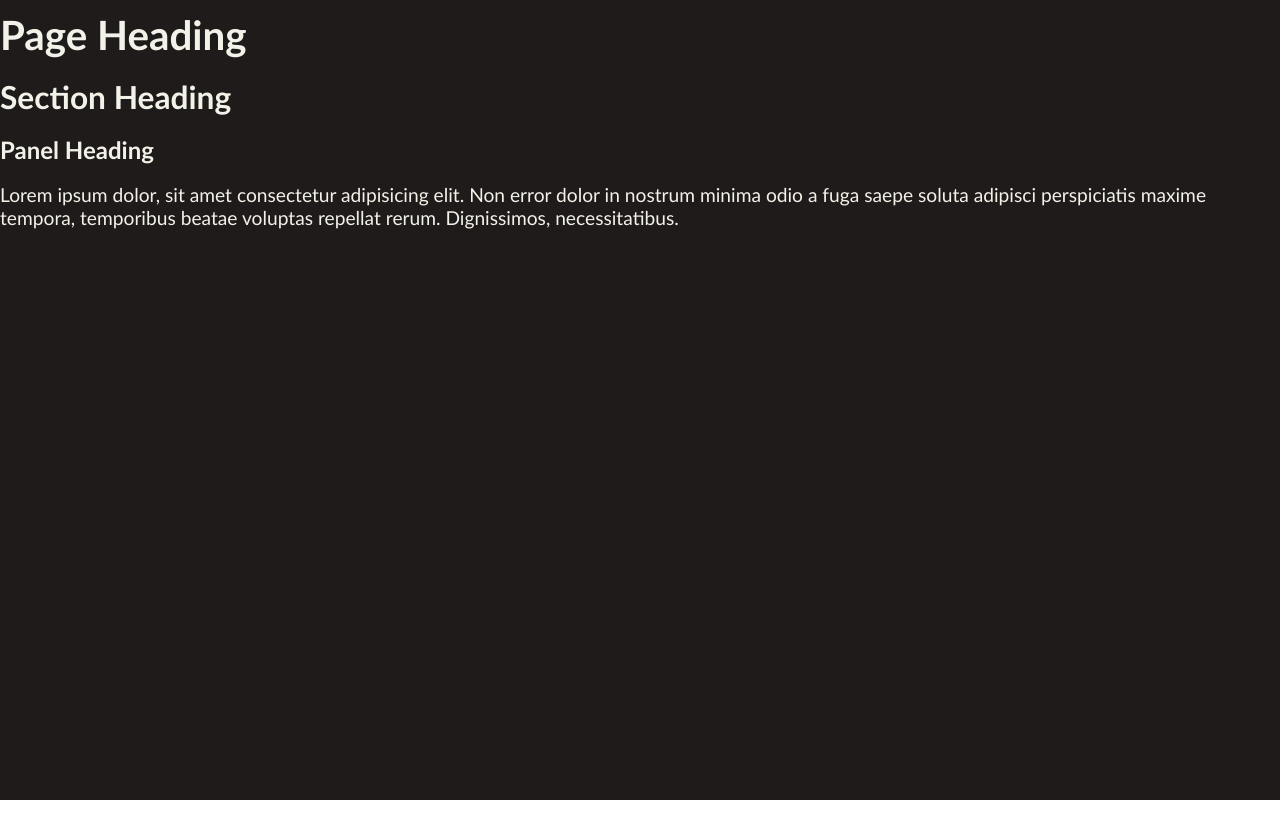
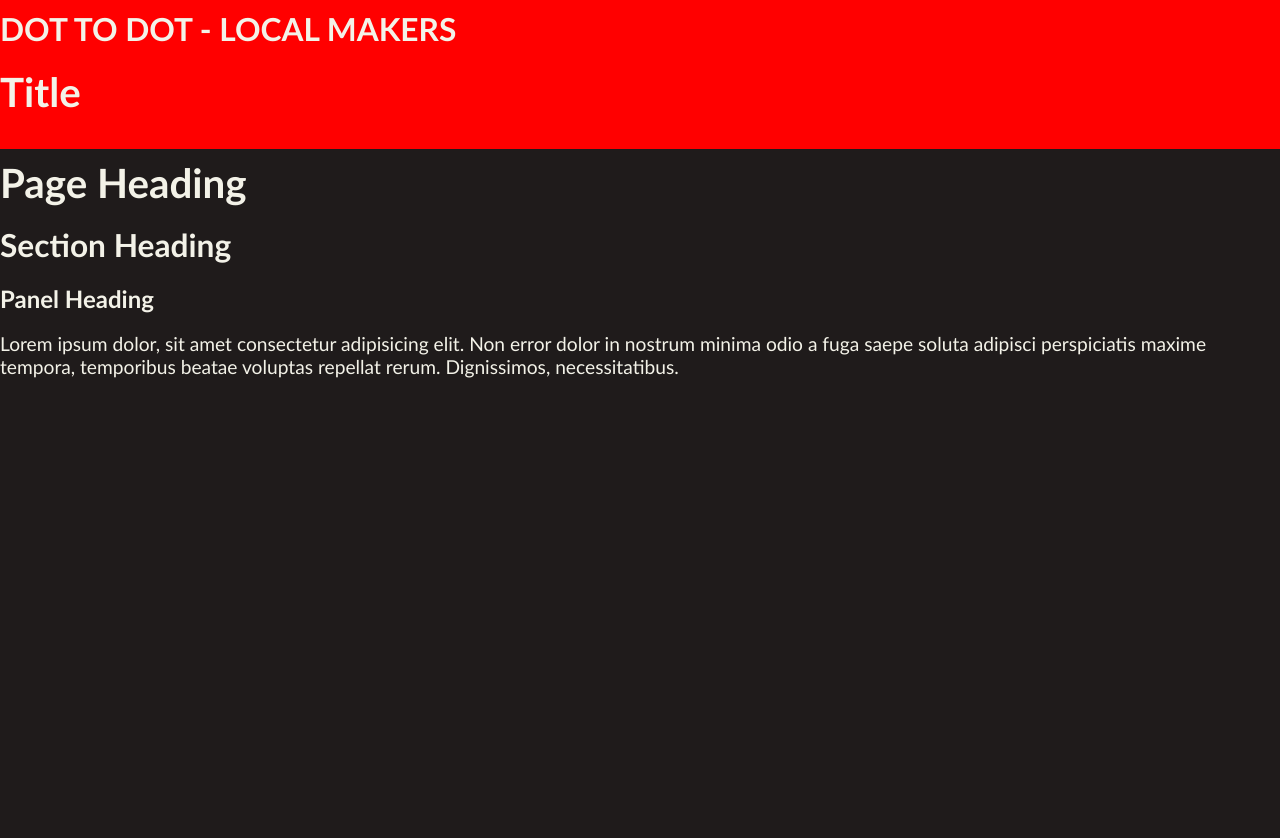
Before and after one commit to nology-tech/Union-Client-Project, a React (Vite) app: page / in a window 1280 px wide. Shown: the top 838 px of the page. Before the commit the page ends 800 px from the top, so only its background shows below. Built offline with nearby package versions, Linux system fonts and the light colour scheme.

Commit message:
Header.tsx finished

```diff
--- /dev/null
+++ b/src/components/Header/Header.scss
@@ -0,0 +1,3 @@
+.header {
+  background-color: red;
+}
--- /dev/null
+++ b/src/components/Header/Header.tsx
@@ -0,0 +1,32 @@
+import "./Header.scss";
+
+type HeaderProps = {
+  title: string;
+  subTitle?: string;
+  imageUrl?: string;
+  videoUrl?: string;
+};
+
+const Header = ({ title, subTitle, imageUrl, videoUrl }: HeaderProps) => {
+  return (
+    <div className="header">
+      <h2 className="header__brand">DOT TO DOT - LOCAL MAKERS</h2>
+      <h1 className="header__title">{title}</h1>
+      <h3 className="header__subtitle">{subTitle}</h3>
+      {imageUrl !== undefined ? (
+        <img className="header__image" src={imageUrl} alt="header-image" />
+      ) : null}
+      {videoUrl !== undefined ? (
+        <video
+          className="header__video"
+          src={videoUrl}
+          width={380}
+          height={260}
+          controls
+        ></video>
+      ) : null}
+    </div>
+  );
+};
+
+export default Header;
--- a/src/pages/Home/Home.tsx
+++ b/src/pages/Home/Home.tsx
@@ -1,7 +1,11 @@
 import Layout from "../../components/Layout/Layout";
+import Header from "../../components/Header/Header";
 
 const Home = () => {
   return (
+    <div>
+      <Header title="Title" />
+
       <Layout>
         <h1>Page Heading</h1>
         <h2>Section Heading</h2>
@@ -9,10 +13,11 @@ const Home = () => {
         <p>
           Lorem ipsum dolor, sit amet consectetur adipisicing elit. Non error
           dolor in nostrum minima odio a fuga saepe soluta adipisci perspiciatis
-        maxime tempora, temporibus beatae voluptas repellat rerum. Dignissimos,
-        necessitatibus.
+          maxime tempora, temporibus beatae voluptas repellat rerum.
+          Dignissimos, necessitatibus.
         </p>
       </Layout>
+    </div>
   );
 };
 
```
Lines whose indentation alone changed are shown as unchanged.
